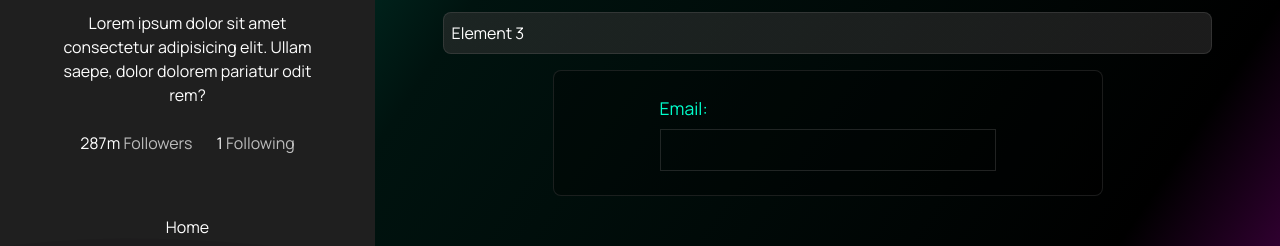
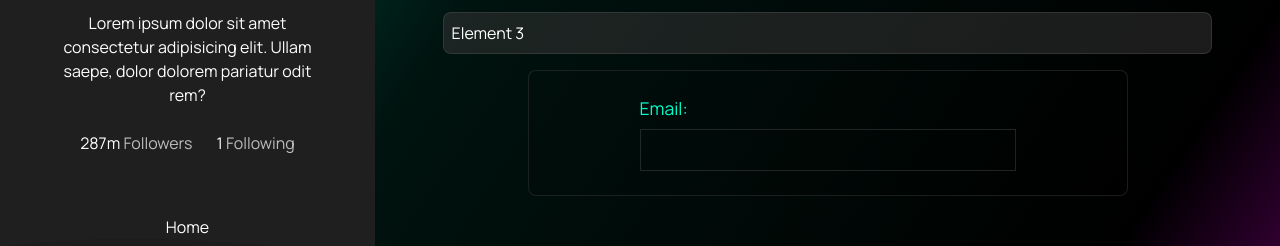
Before and after one commit to TDG-Org/Statue-Status, a React (Create React App) app in the folder client/: page /login in a window 1280 px wide. Shown: the part 324-570 px from the top of the page. Built offline with nearby package versions, Linux system fonts and the light colour scheme.

Commit message:
cleaning up code and reformatted login page sass file

```diff
--- a/client/src/pages/Login/LoginPage.scss
+++ b/client/src/pages/Login/LoginPage.scss
@@ -22,35 +22,34 @@
 
   // The Input Wrapper
   .login-inputs-wrapper {
-    width: 80%;
+    width: 90%;
+    display: flex;
+    max-width: 600px;
+    border-radius: 8px;
     margin: .75rem auto;
-    max-width: 550px;
-    display: flex;
+    padding: 1.5rem 4rem;
     flex-direction: column;
-    padding: 1.5rem 4rem;
-    border-radius: 8px;
     border: 1px solid $mid-dark-clr;
-    background-color: $low-tp;
+    background-color: rgba(0, 0, 0, 0.071);
 
     .login-sect {
       width: 80%;
       margin: 0 auto;
 
       p {
+        font-size: 1.1rem;
         color: $second-clr;
         margin-bottom: .5rem;
-        font-size: 1.1rem;
       }
 
       .login-input {
+        width: 100%;
+        color: #fff;
         outline: none;
-        border: 1px solid $low-dark-clr;
-        // border-bottom: 1px solid ;
-        color: #fff;
-        width: 100%;
-        background-color: rgba(0, 0, 0, 0);
         padding: .5rem .10rem;
         transition: all 250ms ease;
+        border: 1px solid $low-dark-clr;
+        background-color: rgba(0, 0, 0, 0);
 
         &:hover {
         border: 1px solid transparent;
@@ -59,10 +58,9 @@
         }
 
         &:focus {
-          border: 1px solid transparent !important;
+          border: 1px solid transparent;
           background-color: transparent;
-          border-bottom: 1px solid $accent-clr;
-
+          border-bottom: 1px solid $accent-clr !important;
         }
 
         &:active {
@@ -72,5 +70,4 @@
       }
     }
   }
-
 }
```
